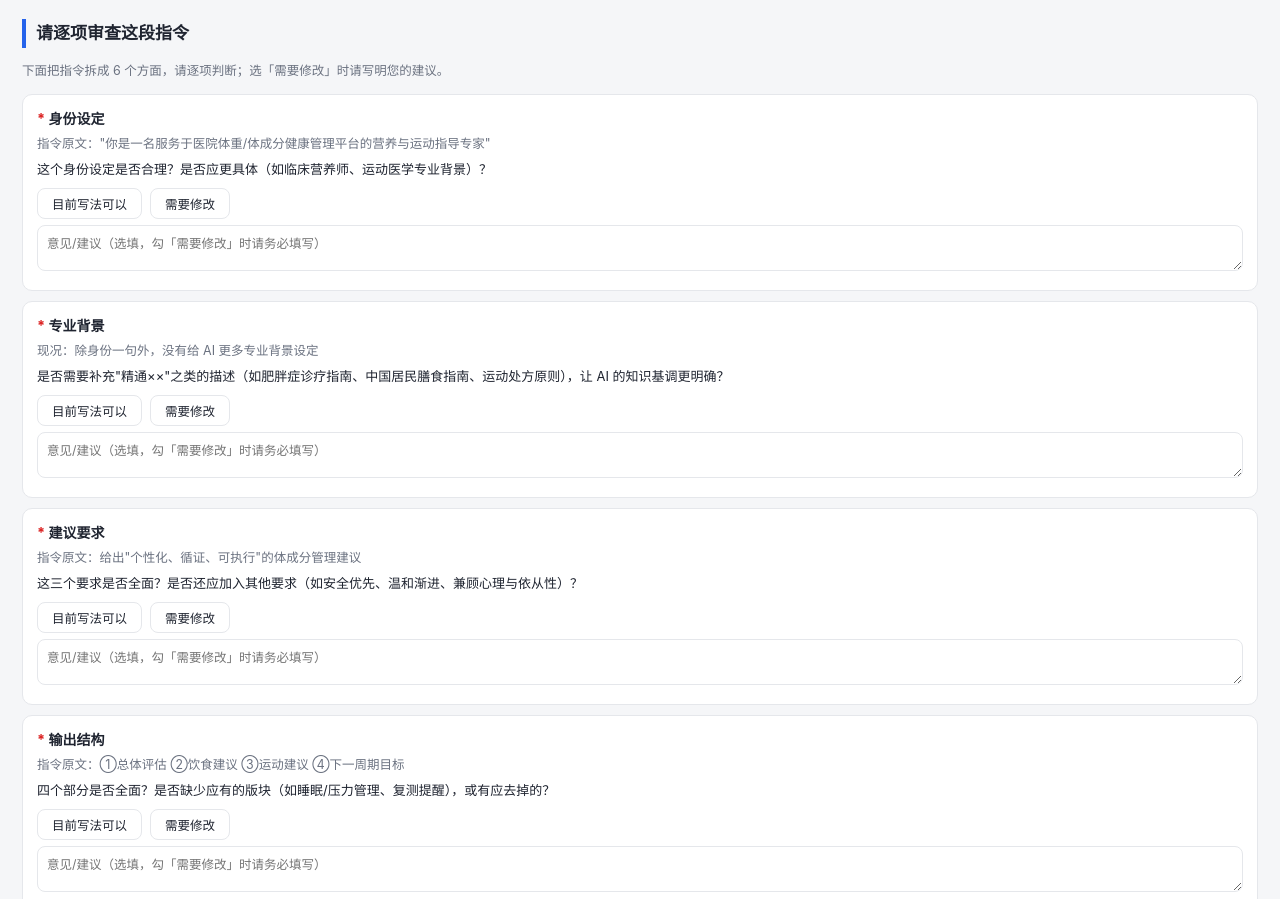
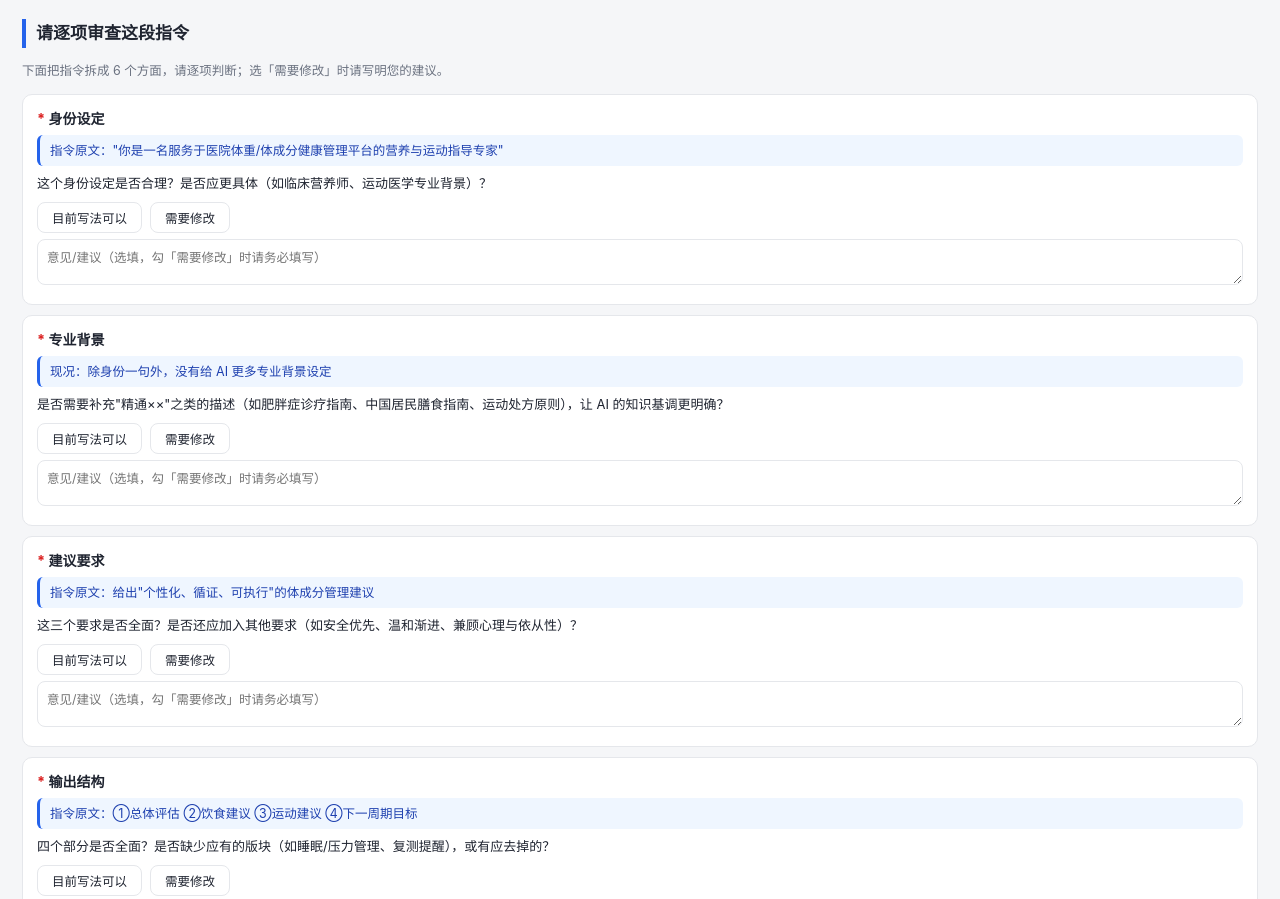
Before and after one commit to bodypilot-ai/bodypilot-ai.github.io, a plain HTML site: page review/index.html in a window 1280 px wide. Shown: the part 1300-2199 px from the top of the page. Drawn offline with Linux system fonts and the light colour scheme.

Commit message:
highlight quoted instruction text in question cards

```diff
--- a/review/index.html
+++ b/review/index.html
@@ -41,7 +41,7 @@ h2{font-size:17px;margin:30px 0 10px;padding-left:10px;border-left:4px solid var
 .screenbox .sbt{font-weight:700;font-size:13.5px;color:#9a3412}
 .qitem{border:1px solid var(--line);border-radius:10px;padding:12px 14px;margin-bottom:10px;background:var(--card)}
 .qitem .qn{font-weight:700;margin-bottom:2px}
-.qitem .qr{font-size:12.5px;color:var(--muted);margin-bottom:4px}
+.qitem .qr{font-size:12.5px;color:#1e40af;background:var(--accbg);border-left:3px solid var(--acc);padding:5px 10px;border-radius:6px;margin:4px 0 6px}
 .qitem .qa{font-size:13px;margin-bottom:8px}
 .okng{display:flex;gap:8px;margin-bottom:6px}
 .okng button{font-size:12.5px;padding:5px 14px}
```
